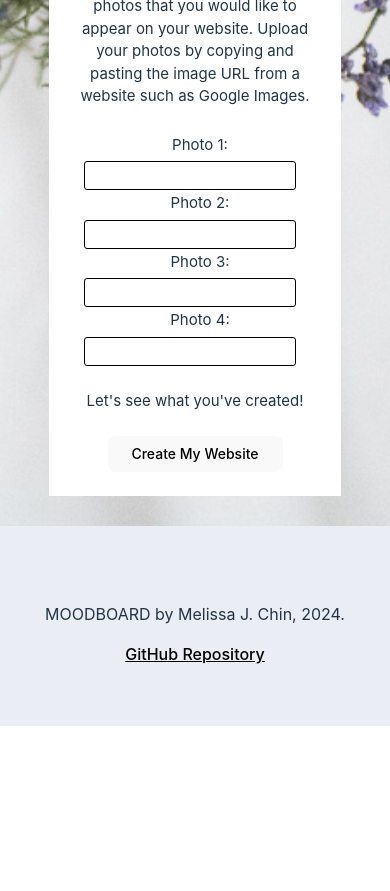
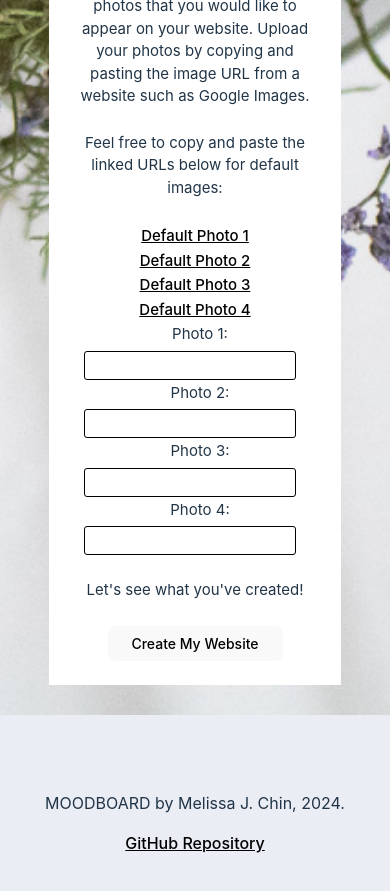
Before and after one commit to mjchin1/Moodboard-WebsiteBuilder, a React (Vite) app in the folder client/: page / in a window 390 px wide. Shown: the part 1800-2691 px from the top of the page. Before the commit the page ends 2526 px from the top, so only its background shows below. Built offline with nearby package versions, Linux system fonts and the light colour scheme; a web font is replaced by a local one.

Commit message:
replaced image URLS with hyperlinks

```diff
--- a/client/src/components/WebsiteForm.jsx
+++ b/client/src/components/WebsiteForm.jsx
@@ -116,11 +116,12 @@ export default function WebsiteForm ({website, setWebsite}) {
 
 
         <p className="formText"> Now let's choose 4 high-resolution, landscape-oriented photos that you would like to appear on your website. Upload your photos by copying and pasting the image URL from a website such as Google Images. </p> <br/>
-        {/* <p className="formText"> Feel free to copy and paste the URLs below for default images: </p> <br/>
-        <p className="formText2">· https://cloudfront.slrlounge.com/wp-content/uploads/2018/07/landscape-photography-tips.jpg</p> <br/>
-        <p className="formText2">· https://www.theclickcommunity.com/blog/wp-content/uploads/2015/01/Birds-on-a-Wire-by-Kathy-Roberts-840x560.jpg</p> <br/>
-        <p className="formText2">· https://www.myclickmagazine.com/wp-content/uploads/2019/02/Photographing_Minimalism_Composition_Negative_Space_by_Dana_Walton_01.jpg</p> <br/>
-        <p className="formText2">· https://images.squarespace-cdn.com/content/v1/5824673c2e69cfc8ac1e3cd3/edf03365-ca0b-4164-919a-8271633db575/%40fabulu75_2000px-60.jpg</p> <br/> */}
+        <p className="formText"> Feel free to copy and paste the linked URLs below for default images: </p> <br/>
+        <a className="imageLink" href="https://cloudfront.slrlounge.com/wp-content/uploads/2018/07/landscape-photography-tips.jpg" target="_blank">Default Photo 1</a> <br/>
+        <a className="imageLink" href="https://www.myclickmagazine.com/wp-content/uploads/2019/02/Photographing_Minimalism_Composition_Negative_Space_by_Dana_Walton_10.jpg" target="_blank">Default Photo 2</a> <br/>
+        <a className="imageLink" href="https://www.myclickmagazine.com/wp-content/uploads/2019/02/Photographing_Minimalism_Composition_Negative_Space_by_Dana_Walton_01.jpg" target="_blank">Default Photo 3</a> <br/>
+        <a className="imageLink" href="https://images.squarespace-cdn.com/content/v1/5824673c2e69cfc8ac1e3cd3/edf03365-ca0b-4164-919a-8271633db575/%40fabulu75_2000px-60.jpg" target="_blank">Default Photo 4</a> <br/>
+
         <label>
           Photo 1: <input value={mainPhoto} onChange={(event) => setMainPhoto(event.target.value)} required /> <br/>
         </label>
--- a/client/src/index.css
+++ b/client/src/index.css
@@ -189,10 +189,11 @@ textarea{
  font-size: 20px;
 }
 
-.formText2 {
-  width: 75vw;
+.imageLink {
+  width: 40vw;
   margin: 0 auto;
-  font-size: 18px;
+  font-size: 20px;
+  text-decoration: underline;
  }
 
 .websitePageButtons {
@@ -534,8 +535,8 @@ button {
     font-size: 15px;
     width: 250px;
   }
-  .formText2 {
-    font-size: 10px;
+  .imageLink{
+    font-size: 15px;
     width: 250px;
   }
 
```
